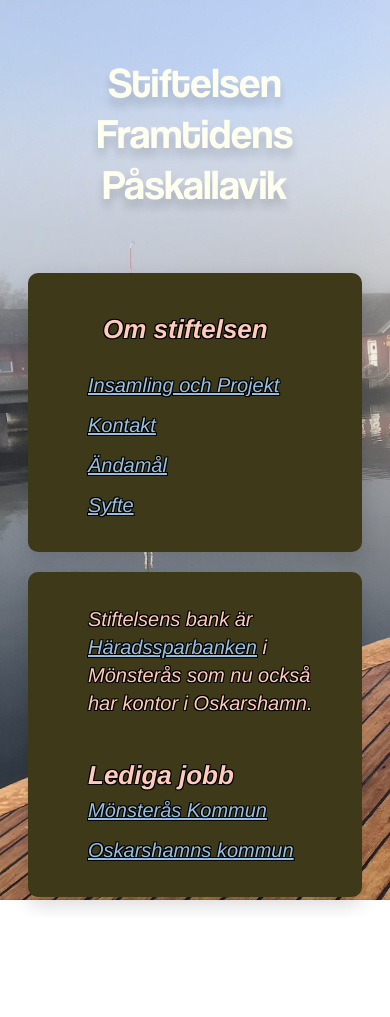
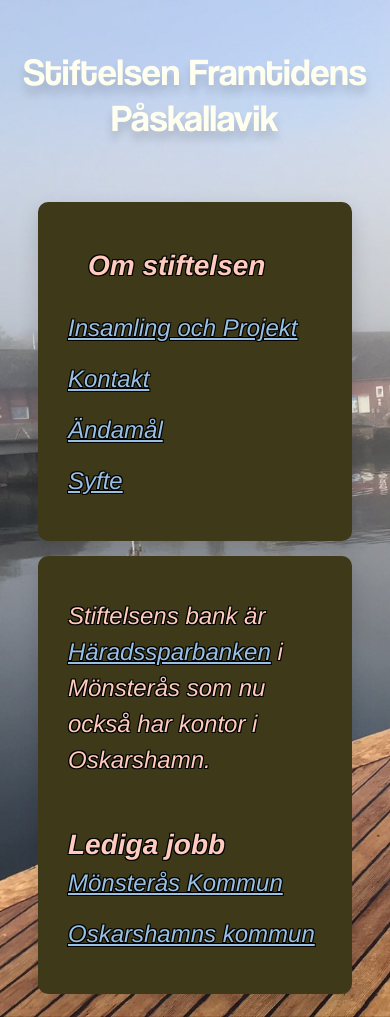
Before and after one commit to PuffyRainbowCloud/framtidens-paskallavik, a plain HTML site: page index.html in a window 390 px wide. Before the commit the page ends 917 px from the top, so only its background shows below. Drawn offline with Linux system fonts and the light colour scheme; files whose address does not match are found by name.

Commit message:
Liten update på stylen.

```diff
--- a/css/style.css
+++ b/css/style.css
@@ -227,14 +227,20 @@ a {
 
 @media screen and (max-width: 1000px) {
   body {
-		font-size: 18px;
-		padding: 20px;
-		height: 100vh;
+    font-size: 22px;
+    padding: 15px;
+    height: auto;
     background-attachment: scroll;
   }
 
   h1 {
-		font-size: 42px;
+    font-size: 38px;
+    padding-bottom: 20px;
+  }
+
+  h3 {
+    font-size: 28px;
+    margin-left: 20px;
   }
 
   #brödtext {
@@ -250,21 +256,22 @@ a {
     flex-direction: column;
     margin-left: 0;
     margin-right: 0;
+    gap: 15px;
   }
 
   .flex-child {
-		margin: 0 0 20px 0;
-		padding: 15px 20px;
+    margin: 0 15px; /* Side margins so boxes aren't edge-to-edge */
+    padding: 20px 25px;
+  }
+
+  .flex-child ul {
+    padding-left: 5px;
   }
 
   .flex-child ul li {
-		margin-bottom: 12px;
-		font-size: 20px;
-		line-height: 1.4;
-	}
-
-	h3 {
-		font-size: 26px;
+    margin-bottom: 15px;
+    font-size: 24px;
+    line-height: 1.5;
   }
 
   .img-container {
```
Lines whose indentation alone changed are shown as unchanged.
